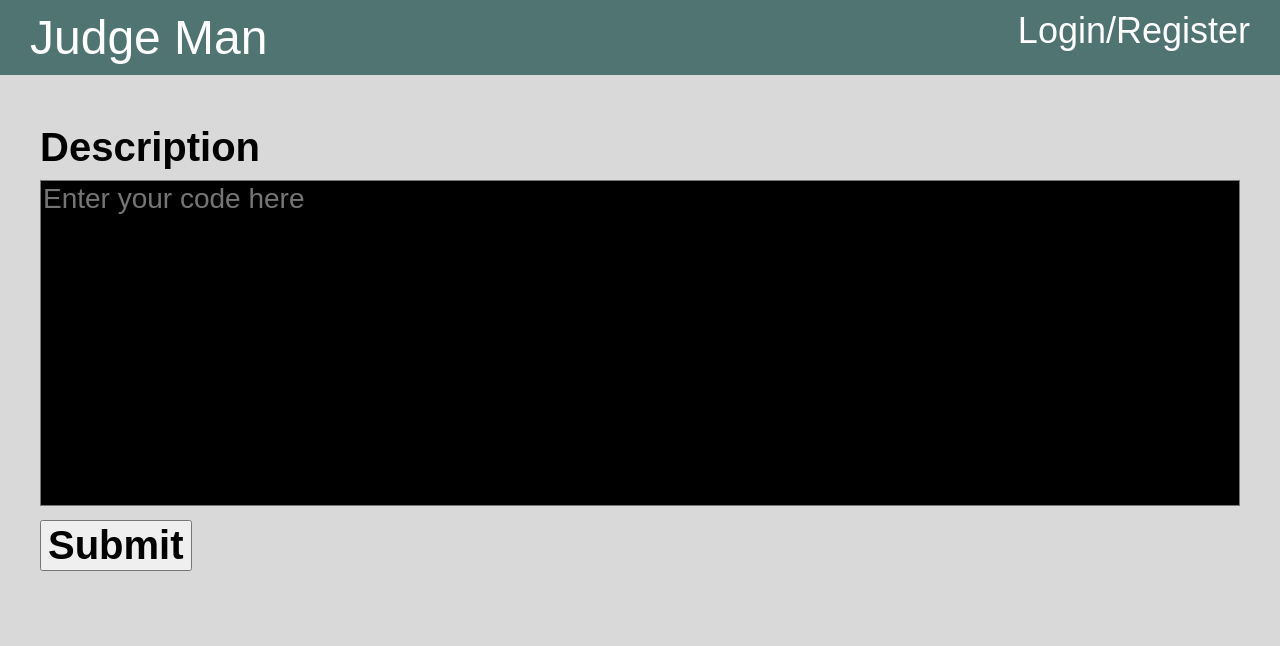
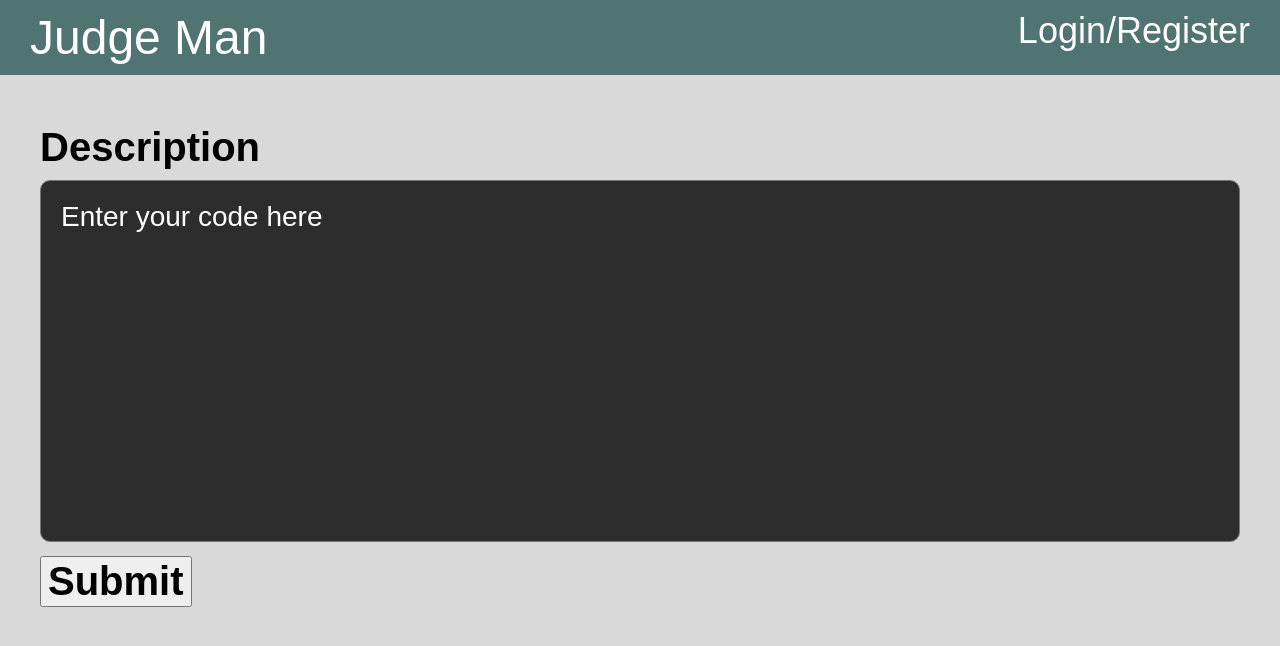
Before and after one commit to fatbrother/JudgeMan, a Flask app: template templates/problem.html in a window 1280 px wide. Shown: the top 646 px of the page. Run offline with Flask 2, Linux system fonts and the light colour scheme; the template is opened without the code that fills it, so the values that code supplies are empty; some libraries are stand-ins or nearby versions.

Commit message:
change code text css

```diff
--- a/static/mainStyle.css
+++ b/static/mainStyle.css
@@ -188,12 +188,15 @@ button:hover{
     width: 100%;
     height: 100%;
     resize: none;
-    background-color: black;
+    border-radius: 10px;
+    background-color: #2d2d2d;
     color: white;
     font-family: "IBM Plex Serif", sans-serif;
     font-size: 28px;
+    padding: 20px;
 }
 
 .codeArea::placeholder {
+    color: white;
     font: 28px "IBM Plex Serif", sans-serif;
 }
--- a/templates/problem.html
+++ b/templates/problem.html
@@ -34,6 +34,8 @@
 				{{ problem.hint }}
 			</div>
 		{% endif %}
+
+
 		{% if result %}
 			{% if result == 'AC' %}
 			<div class="subtitle" style="color:green">{{ result }}</div>
@@ -43,7 +45,6 @@
 			<pre class="insideText">{{ output }}</pre>
 			{% endif %}
 		{% endif %}
-
 		<form method="post" class="code">
 			<textarea name="code" class="codeArea" cols="30" rows="10" placeholder="Enter your code here"></textarea>
 			<input type="submit" value="Submit", name="submit", class="subtitle">
```
